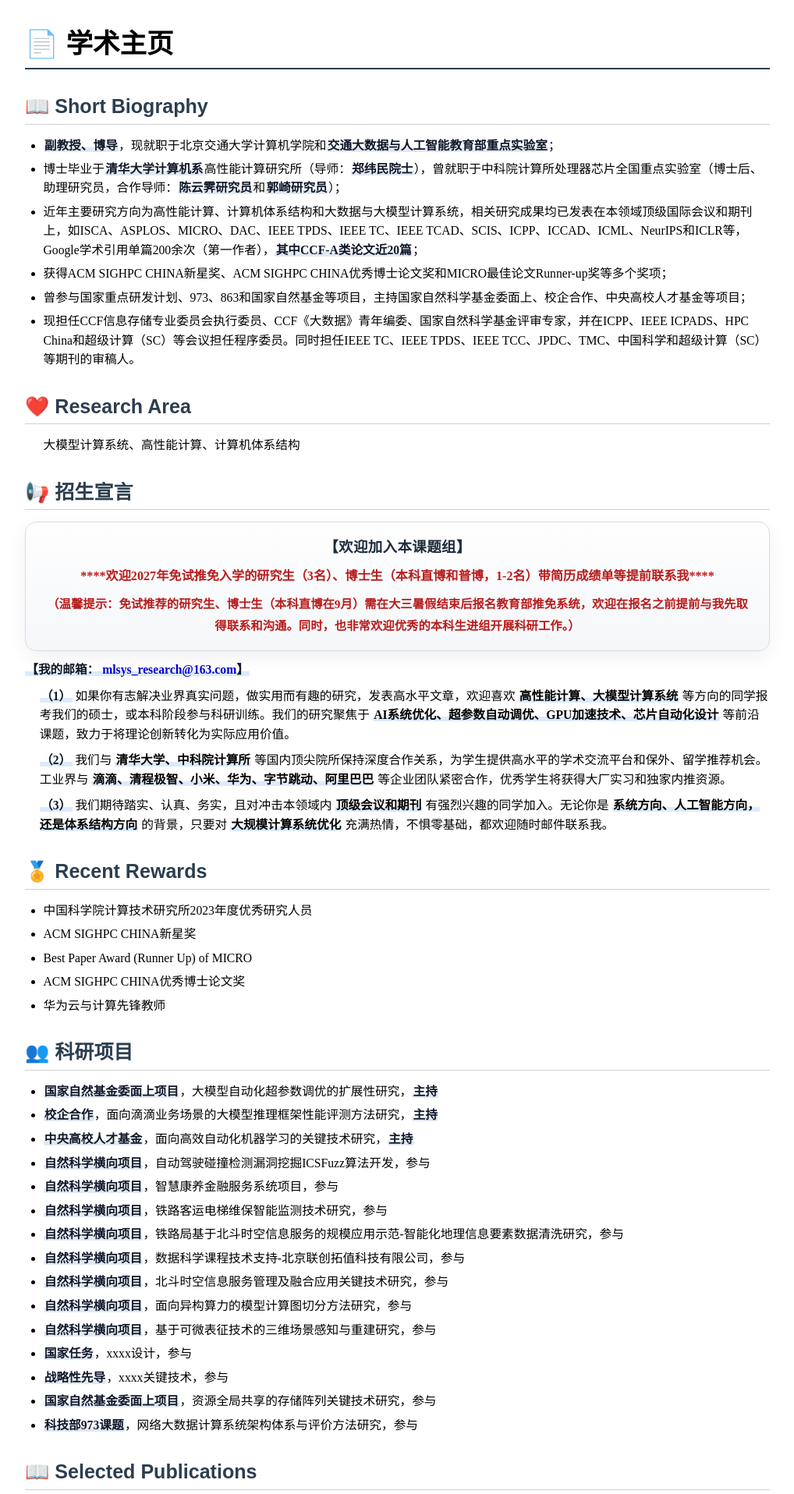
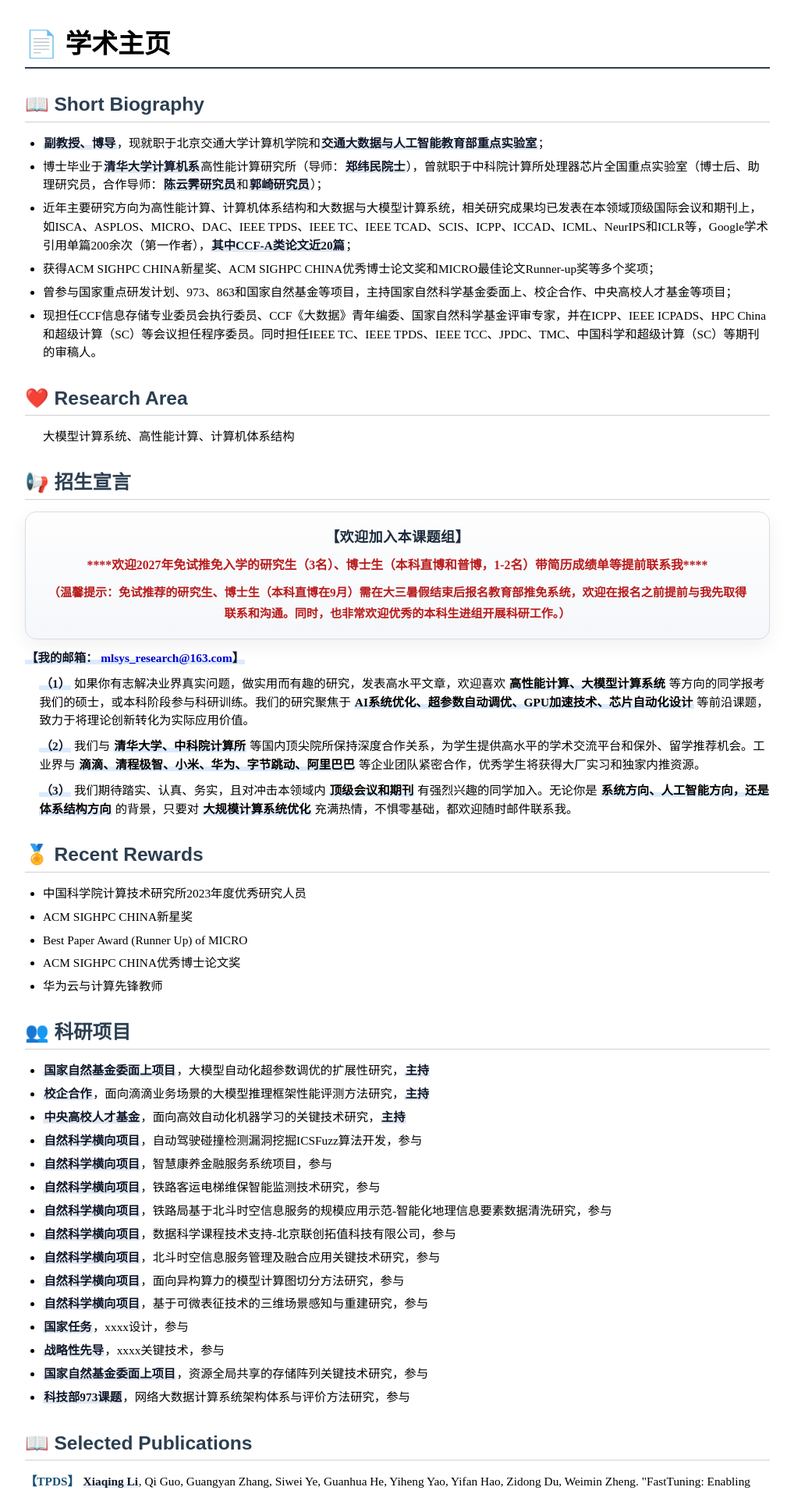
Before and after one commit to mlsys-research-jedy/mlsys-research-jedy.github.io, a Jekyll site: the page index.html, which Jekyll copies as it is, in a window 1280 px wide. Shown: the top 1916 px of the page at 78% size, without its empty margins (123-1141 px from the left). Built offline with Jekyll 4.4.1, drawn with Linux system fonts in a browser that asks for light colours.

Commit message:
Reduce overall typography size

```diff
--- a/index.html
+++ b/index.html
@@ -16,7 +16,7 @@
             margin: 30px auto;
             padding: 0 30px 0 15px;
             line-height: 1.55;
-            font-size: 0.98rem;
+            font-size: 0.96rem;
             color: #000000;
             background-color: #ffffff;
         }
```
